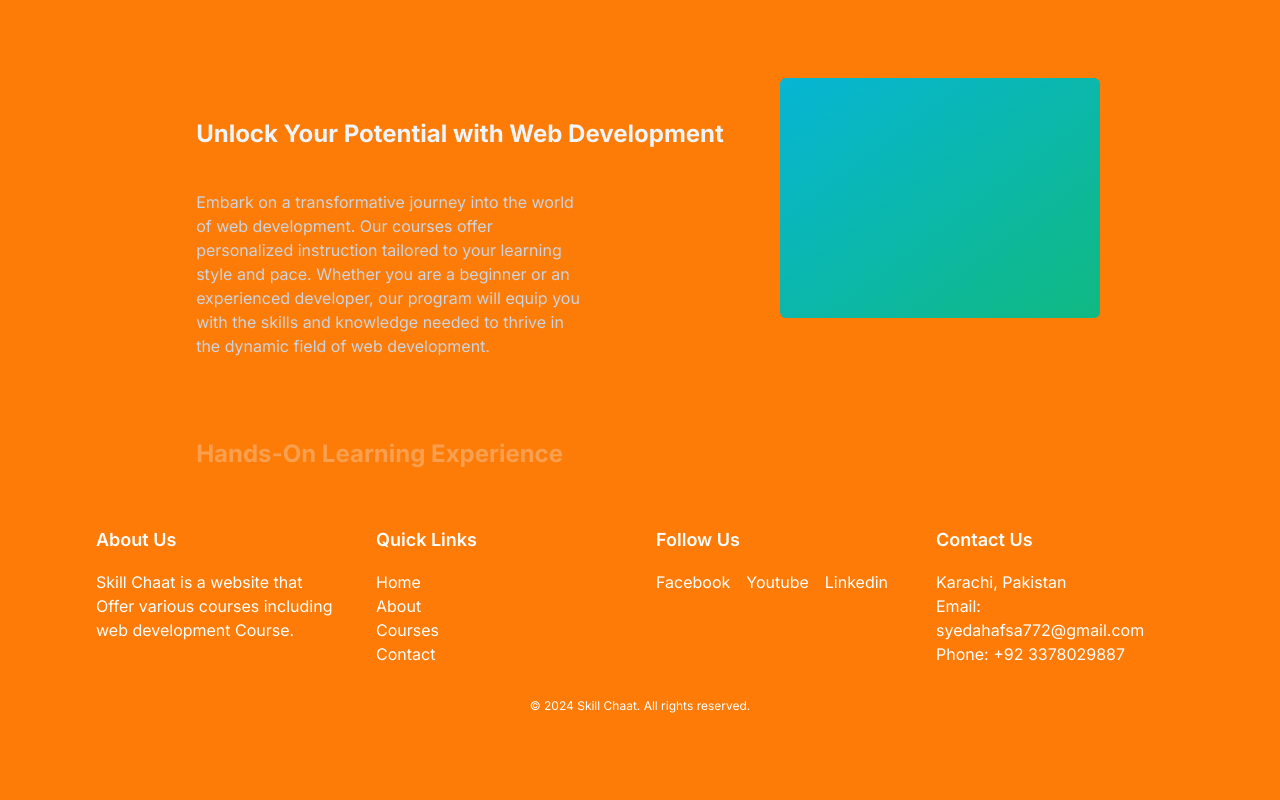
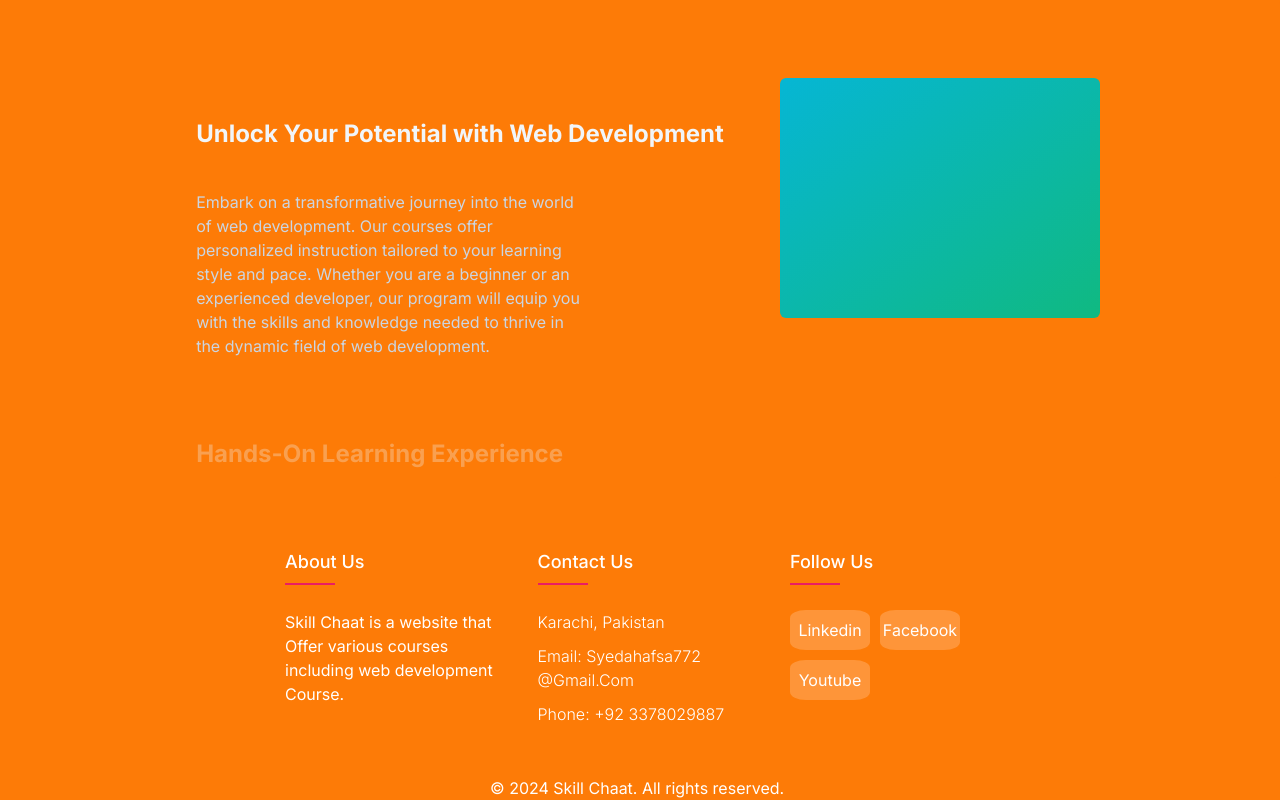
Before and after one commit to syedahafsa12/skillchaat, a Next.js app: page / in a window 1280 px wide. Shown: the part 1726-2526 px from the top of the page. Before the commit the page ends 2488 px from the top, so only its background shows below. Built offline with nearby package versions, Linux system fonts and the light colour scheme.

Commit message:
first commit

```diff
--- a/src/app/contact/page.tsx
+++ b/src/app/contact/page.tsx
@@ -184,7 +184,7 @@ function MusicSchoolContactUs() {
           Contact Us
         </h1>
         <p className="text-neutral-500 max-w-lg mx-auto my-2 text-sm text-center">
-          We're here to help with any questions about our courses, programs, or events.
+          We are here to help with any questions about our courses, programs, or events.
           Reach out and let us know how we can assist you in your musical journey.
         </p>
         <form onSubmit={handleSubmit} className="space-y-4 mt-4">
--- a/src/app/globals.css
+++ b/src/app/globals.css
@@ -43,10 +43,154 @@ body{
     height: 15px !important;
   }
 }
-
+/* min- is se kam */
 /* #F1EAFF light white */
 /* DBE2EF blue light */
 /* #D0A2F7 good  */
 /* AC87C5 pink */
 /* E0AED0 purple*/
 /* #1A5D1A */
+
+
+
+@media screen and (min-width:320px)and (max-width:348px) {
+  .pic{
+    width: 1400px !important ;
+    height: 60px !important;
+    margin-left: 0px !important;
+  }
+  .featuredcourses{
+padding-top: 0px !important;
+padding-bottom: 0px !important;
+
+  }
+  .instructors{
+    padding-top: 0px !important;
+padding-bottom: 0px !important;
+margin-top: 0px !important;
+margin-bottom: 0px !important;
+  }
+  .whychoose{
+    padding-top: 0px !important;
+padding-bottom: 0px !important;
+margin-top: 0px !important;
+margin-bottom: 0px !important;
+  }
+  .foot{
+    display: flex;
+    padding-top: 5px !important;
+    padding-bottom: 5px !important;
+
+  }
+  .p{
+    font-size: 12px;
+  }
+  .h2{
+font-size: 10px;
+  }
+  .h1{
+font-size: 12px;
+  }
+}
+@import url('https://fonts.googleapis.com/css2?family=Poppins:wght@300;400;500;600;700&display=swap');
+body{
+	line-height: 1.5;
+	font-family: 'Poppins', sans-serif;
+}
+*{
+	margin:0;
+	padding:0;
+	box-sizing: border-box;
+}
+.container{
+	max-width: 1170px;
+	margin:auto;
+}
+.row{
+	display: flex;
+	flex-wrap: wrap;
+}
+ul{
+	list-style: none;
+}
+.footer{
+	/* background-color: ; */
+   padding-top:70px ;
+   padding-left: 270px;
+}
+.footer-col{
+   width: 25%;
+   padding: 0 15px;
+   color: black;
+}
+.footer-col h4{
+	font-size: 18px;
+	color: #ffffff;
+	text-transform: capitalize;
+	margin-bottom: 35px;
+	font-weight: 500;
+	position: relative;
+}
+.footer-col h4::before{
+	content: '';
+	position: absolute;
+	left:0;
+	bottom: -10px;
+	background-color: #e91e63;
+	height: 2px;
+	box-sizing: border-box;
+	width: 50px;
+}
+.footer-col ul li:not(:last-child){
+	margin-bottom: 10px;
+}
+.footer-col ul li a{
+	font-size: 16px;
+	text-transform: capitalize;
+	color: #ffffff;
+	text-decoration: none;
+	font-weight: 300;
+
+	display: block;
+	transition: all 0.3s ease;
+}
+.footer-col ul a{
+  color:white!important;
+}
+.footer-col ul li a:hover{
+	color: #ffffff;
+	padding-left: 8px;
+}
+.hi{
+  margin-left: 220px;
+  margin-top: 50px;
+}
+.footer-col .social-links a{
+	display: inline-block;
+	height: 40px;
+	width: 80px;
+	background-color: rgba(255,255,255,0.2);
+	margin:0 10px 10px 0;
+	text-align: center;
+	line-height: 40px;
+	border-radius: 20%;
+	color: #ffffff;
+	transition: all 0.5s ease;
+}
+.footer-col .social-links a:hover{
+	color: #24262b;
+	background-color: #ffffff;
+}
+
+/*responsive*/
+@media(max-width: 767px){
+  .footer-col{
+    width: 50%;
+    margin-bottom: 30px;
+}
+}
+@media(max-width: 574px){
+  .footer-col{
+    width: 100%;
+}
+}
--- a/src/app/layout.tsx
+++ b/src/app/layout.tsx
@@ -9,10 +9,10 @@ const inter = Inter({ subsets: ["latin"] });
 export const metadata: Metadata = {
   title: "Skill Chaat",
   description: "Skill Chaat Courses",
-  // icons:{
-  //   icon:['/favicon.ico'],
+  icons:{
+    icon:['./favicon.ico'],
 
-  // }
+  }
 };
 
 export default function RootLayout({
--- a/src/components/WhyChooseUs.tsx
+++ b/src/components/WhyChooseUs.tsx
@@ -27,7 +27,7 @@ const musicSchoolContent = [
 
 function WhyChooseUs() {
   return (
-    <div>
+    <div className="whychoose">
         <StickyScroll content={musicSchoolContent} />
     </div>
   )
--- a/src/components/featured-courses.tsx
+++ b/src/components/featured-courses.tsx
@@ -20,7 +20,7 @@ function FeaturedCourses() {
 
 
   return (
-    <div className=" py-12 bg-orange ">
+    <div className="featuredcourses py-12 bg-orange ">
         <div>
             <div className="text-center">
                 <h2 className="text-base text-white font-semibold tracking-wide uppercase">FEATURED COURSES</h2>
--- a/src/components/footer.tsx
+++ b/src/components/footer.tsx
@@ -1,82 +1,119 @@
+ <link rel="stylesheet" type="text/css" href="https://cdnjs.cloudflare.com/ajax/libs/font-awesome/5.15.1/css/all.min.css"></link>
+{/* <script src="https://kit.fontawesome.com/88f5047a9e.js" ></script> */}
 function Footer() {
     return (
-      <footer className="bg-orange text-gray-400 py-12 ">
-          <div className="max-w-6xl mx-auto grid grid-cols-1 sm:grid-cols-2 lg:grid-cols-4 gap-8 px-4 sm:px-6 lg:px-8">
-          <div>
-            <h2 className="text-white text-lg font-semibold mb-4">About Us</h2>
-            <p className="mb-4 text-white">
-         Skill Chaat is a website that Offer various courses including web development Course.
-            </p>
+
+  <footer className="footer">
+  <div className="container">
+    <div className="row">
+      <div className="footer-col">
+        <h4>About Us</h4>
+        <p className="text-white">Skill Chaat is a website that Offer various courses including web development Course. </p>
       </div>
-          <div>
-            <h2 className="text-white text-lg font-semibold mb-4">Quick Links</h2>
+      <div className="footer-col">
+        <h4>Contact Us</h4>
         <ul>
-              <li>
-                <a
-                  href="#"
-                  className="text-white transition-colors duration-300"
-                >
-                  Home
-                </a>
-              </li>
-              <li>
-                <a
-                  href="./about"
-                  className="text-white transition-colors duration-300"
-                >
-                  About
-                </a>
-              </li>
-              <li>
-                <a
-                  href="./courses"
-                  className="text-white transition-colors duration-300"
-                >
-                  Courses
-                </a>
-              </li>
-              <li>
-                <a
-                  href="./contact"
-                  className="text-white transition-colors duration-300"
-                >
-                  Contact
-                </a>
-              </li>
+          <li><a href="#">Karachi, Pakistan</a></li>
+          <li><a href="#">Email: syedahafsa772<br/>@gmail.com</a></li>
+          <li><a href="#">Phone: +92 3378029887</a></li>
+
         </ul>
       </div>
-          <div>
-            <h2 className="text-white text-lg font-semibold mb-4">Follow Us</h2>
-            <div className="flex space-x-4">
-              <a
-                href="https://www.facebook.com/profile.php?id=100090858772914" target="_blank"
-                className="text-white transition-colors duration-300"
-              >
-                Facebook
-              </a>
-              <a
-                href="https://www.youtube.com/channel/UC7M15WtO28HihSrCfaya3pQ"target="_blank"
-                className="text-white transition-colors duration-300"
-              >
-                Youtube
-              </a>
-              <a
-                href="https://www.linkedin.com/in/syeda-hafsa-67b7342ab/" target="_blank"
-                className="text-white transition-colors duration-300"
-              >
-                Linkedin
-              </a>
+
+      <div className="footer-col">
+        <h4>follow us</h4>
+        <div className="social-links">
+          <a href="https://www.linkedin.com/in/syeda-hafsa-67b7342ab/">Linkedin</a>
+          <a href="https://www.facebook.com/profile.php?id=100090858772914">Facebook</a>
+          <a href="https://www.youtube.com/channel/UC7M15WtO28HihSrCfaya3pQ">Youtube</a>
+
         </div>
       </div>
-          <div>
-            <h2 className="text-white text-lg font-semibold mb-4">Contact Us</h2>
-            <p className="text-white">Karachi, Pakistan</p>
-            <p className="text-white">Email: syedahafsa772@gmail.com</p>
-            <p className="text-white">Phone: +92 3378029887</p>
+
     </div>
-          </div>
-          <p className="text-center text-xs pt-8 text-white">© 2024 Skill Chaat. All rights reserved.</p>
-      </footer>
+
+  <p className="hi text-white">© 2024 Skill Chaat. All rights reserved.</p>
+
+  </div></footer>
+//       <footer classNameName="foot bg-orange text-gray-400 py-12 ">
+//           {/* <div classNameName="max-w-6xl mx-auto grid grid-cols-1 sm:grid-cols-2 lg:grid-cols-4 gap-8 px-4 sm:px-6 lg:px-8"> */}
+//           <div classNameName="max-w-6xl mx-auto flex flex-col sm:flex-row justify-between px-4 sm:px-6 lg:px-8">
+
+//           <div>
+//             <h2 classNameName="h1 text-white text-lg font-semibold mb-4">About Us</h2>
+//             <p classNameName="p mb-4 text-white">
+//          Skill Chaat is a website that Offer various courses including web development Course.
+//             </p>
+//           </div>
+//           <div>
+//             <h2 classNameName=" h1 text-white text-lg font-semibold mb-4">Quick Links</h2>
+//             <ul>
+//               <li>
+//                 <a
+//                   href="#"
+//                   classNameName="text-white transition-colors duration-300"
+//                 >
+//                   Home
+//                 </a>
+//               </li>
+//               <li>
+//                 <a
+//                   href="./about"
+//                   classNameName=" h2 text-white transition-colors duration-300"
+//                 >
+//                   About
+//                 </a>
+//               </li>
+//               <li>
+//                 <a
+//                   href="./courses"
+//                   classNameName="h2 text-white transition-colors duration-300"
+//                 >
+//                   Courses
+//                 </a>
+//               </li>
+//               <li>
+//                 <a
+//                   href="./contact"
+//                   classNameName="h2 text-white transition-colors duration-300"
+//                 >
+//                   Contact
+//                 </a>
+//               </li>
+//             </ul>
+//           </div>
+//           <div>
+//             <h2 classNameName="h1 text-white text-lg font-semibold mb-4">Follow Us</h2>
+//             <div classNameName="flex space-x-4">
+//               <a
+//                 href="https://www.facebook.com/profile.php?id=100090858772914" target="_blank"
+//                 classNameName="h2 text-white transition-colors duration-300"
+//               >
+//                 Facebook
+//               </a>
+//               <a
+//                 href="https://www.youtube.com/channel/UC7M15WtO28HihSrCfaya3pQ"target="_blank"
+//                 classNameName=" h2 text-white transition-colors duration-300"
+//               >
+//                 Youtube
+//               </a>
+//               <a
+//                 href="https://www.linkedin.com/in/syeda-hafsa-67b7342ab/" target="_blank"
+//                 classNameName="h2 text-white transition-colors duration-300"
+//               >
+//                 Linkedin
+//               </a>
+//             </div>
+//           </div>
+//           <div>
+//             <h2 classNameName="h1 text-white text-lg font-semibold mb-4">Contact Us</h2>
+//             <p classNameName="h2 text-white">Karachi, Pakistan</p>
+//             <p classNameName="h2 text-white">Email: syedahafsa772@gmail.com</p>
+//             <p classNameName="h2 text-white">Phone: +92 3378029887</p>
+//           </div>
+//           </div>
+//           <p classNameName="p text-center text-xs pt-8 text-white">© 2024 Skill Chaat. All rights reserved.</p>
+//       </footer>
     )
   }
 
--- a/src/components/herosection.tsx
+++ b/src/components/herosection.tsx
@@ -27,7 +27,7 @@ import { SparklesCore } from "./ui/sparkles";
      relative overflow-hidden mx-auto py-10 md:py-0'>
 
       <div className='relative p-4 z-10 w-full text-center'>
-      <h1 className=' mt-0 md:mt-10 '><img src="/skillchaat.png" className='pic' alt="skillchaat" /></h1>
+      <h1 className=' mt-0 md:mt-10 '><img src="/skillchaat.png" className='pic ' alt="skillchaat" /></h1>
 
 
         <p className='pi text-white '>Elevate your skills with Skill Chaat: Explore. Learn. Excel.</p></div>
```
Also changed, not shown: src/app/coursesform/page.tsx (+7 -0 lines). Lines whose indentation alone changed are shown as unchanged.
